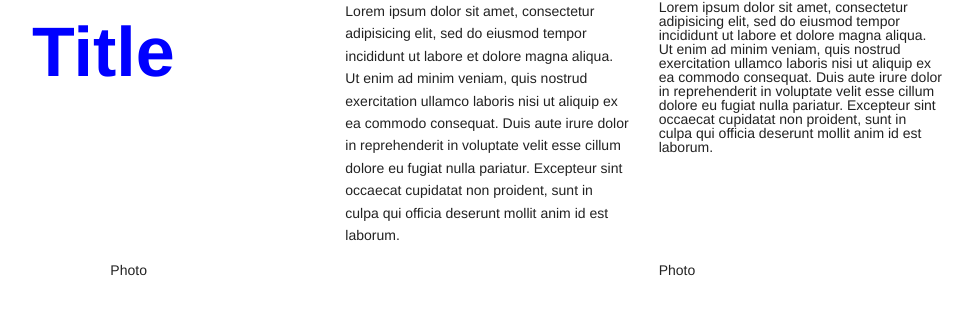
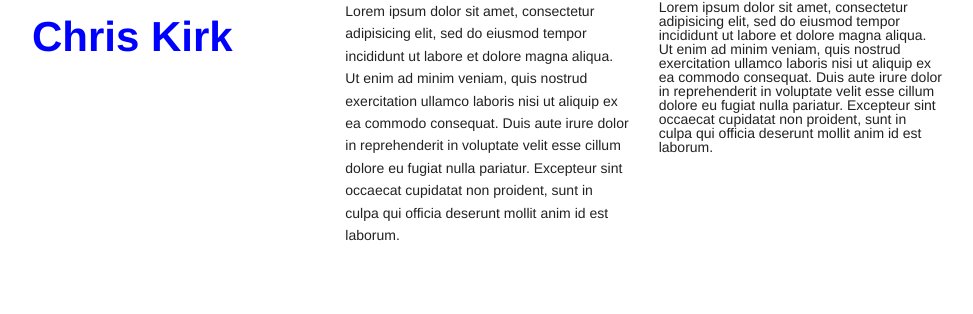
Before and after one commit to ckirk215/Layout-Practice-2, a plain HTML site: page index.html in a window 1280 px wide. Shown: the whole page, without its empty margins (153-1126 px from the left). Drawn offline with Linux system fonts and the light colour scheme.

Commit message:
update for publishing

```diff
--- a/index.html
+++ b/index.html
@@ -33,7 +33,7 @@
 <body>
   <div class="row">
       <div class="four columns">
-        <h1 class="logo">Title</h1>
+        <h1 class="logo">Chris Kirk</h1>
       </div>
       <div class="four columns">
         <p>Lorem ipsum dolor sit amet, consectetur adipisicing elit, sed do eiusmod
@@ -54,10 +54,10 @@
   </div>
   <div class="row">
     <div class="four columns offset-by-one">
-      Photo
+
     </div>
     <div class="four columns offset-by-two">
-      Photo
+
     </div>
 
 
--- a/stylesheets/app.css
+++ b/stylesheets/app.css
@@ -1,4 +1,4 @@
 .logo {
-	font-size: 5em;
+	font-size: 3em;
 	color: #00f;
 }
```
